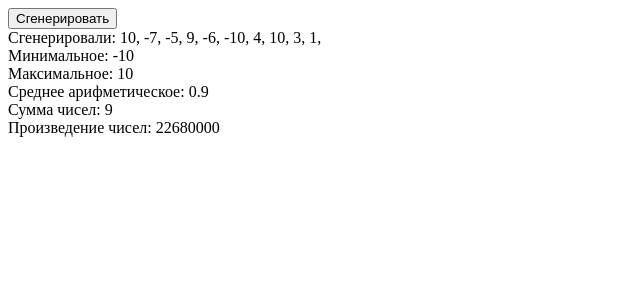
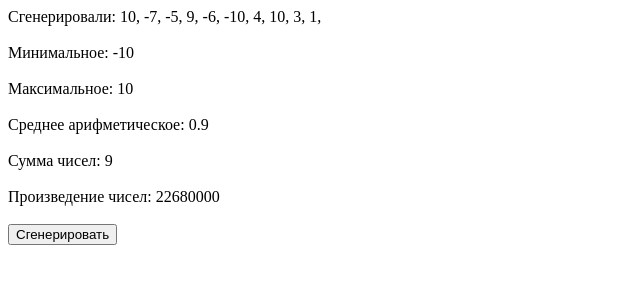
Before and after one commit to KirillovaD/numberGenerator, a plain HTML site: page index.html in a window 1280 px wide. Both pictures are taken after a click on the button "Сгенерировать". Shown: the whole page, without its empty margins (0-640 px from the left). Drawn offline with Linux system fonts and the light colour scheme.

Commit message:
add extra feature

```diff
--- a/index.html
+++ b/index.html
@@ -9,13 +9,21 @@
 </head>
 
 <body>
+  <div>Сгенерировали: <span class="number"></span></div>
+  <br />
+  <div>Минимальное: <span class="min"></span></div>
+  <br />
+  <div>Максимальное: <span class="max"></span></div>
+  <br />
+  <div>Среднее арифметическое: <span class="average"></span></div>
+  <br />
+  <div>Сумма чисел: <span class="sum"></span></div>
+  <br />
+  <div>Произведение чисел: <span class="multi"></span></div>
+  <br />
   <button>Сгенерировать</button>
-  <div>Сгенерировали: <span class="number"></span></div>
-  <div>Минимальное: <span class="min"></span></div>
-  <div>Максимальное: <span class="max"></span></div>
-  <div>Среднее арифметическое: <span class="average"></span></div>
-  <div>Сумма чисел: <span class="sum"></span></div>
-  <div>Произведение чисел: <span class="multi"></span></div>
+
+
   <script src="script.js"></script>
 </body>
 
--- a/script.js
+++ b/script.js
@@ -1,4 +1,10 @@
 const btn = document.querySelector('button');
+const numbersArray = document.querySelector('.number');
+const minNumber =  document.querySelector('.min');
+const maxNumber =  document.querySelector('.max');
+const sumNumber = document.querySelector('.sum');
+const averageNumber = document.querySelector('.average');
+const multiNumber = document.querySelector('.multi');
 
 btn.addEventListener('click', generateRandomNumberArray);
 
@@ -11,22 +17,29 @@ function generateNumber(min, max){
 
 function generateRandomNumberArray(){
   let randomNumberArray = []; //создаем массив для скалдывания чисел
+  numbersArray.textContent = '';
+  minNumber.textContent = '';
+  maxNumber.textContent = '';
+  sumNumber.textContent = '';
+  averageNumber.textContent = '';
+
+
 
   let sum = 0; //создаем сумму
   let average;
   let multi = 1; //произведение
   for (let i = 0; i < 10; i++){ //проходимся по массиву и тк длиный массива нет берем колчество чисел в ряду
     let number = generateNumber(-10, 10); //вызываем функция генерации чисел в нужном нам диапозоне
-    document.querySelector('.number').textContent += randomNumber + ', '; //выводим числа
+    numbersArray.textContent += randomNumber + ', '; //выводим числа
     sum += number;
     multi = multi * number;
     average = sum/10;
     randomNumberArray.push(number); //добавляем число массив сразу поле его генерации
   }
-  document.querySelector('.min').textContent = Math.min(...randomNumberArray); //нахождение минимума
-  document.querySelector('.max').textContent = Math.max(...randomNumberArray); // нахождение максимума
-  document.querySelector('.sum').textContent = sum;
-  document.querySelector('.average').textContent = average;
-  document.querySelector('.multi').textContent = multi;
+  minNumber.textContent = Math.min(...randomNumberArray); //нахождение минимума
+  maxNumber.textContent = Math.max(...randomNumberArray); // нахождение максимума
+  sumNumber.textContent = sum;
+  averageNumber.textContent = average;
+  multiNumber.textContent = multi;
 
 }
```
Also changed, not shown: 1 other file.
